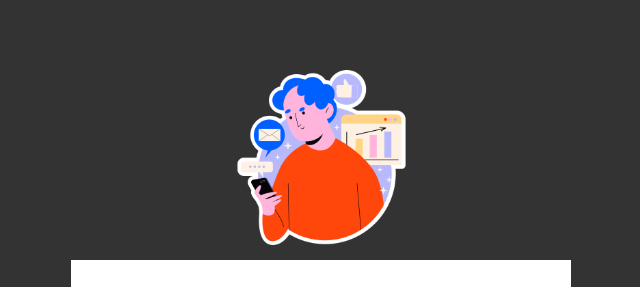
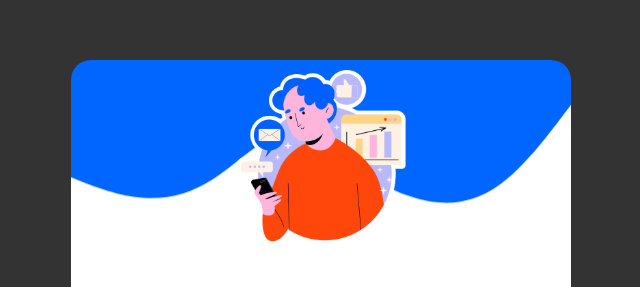
Before and after one commit to lakansantos/Day-30-level-2, a plain HTML site: page index.html in a window 1280 px wide. Shown: the top 287 px of the page, without its empty margins (319-959 px from the left). Drawn offline with Linux system fonts and the light colour scheme.

Commit message:
Update style.css

```diff
--- a/src/css/style.css
+++ b/src/css/style.css
@@ -13,7 +13,7 @@
 .head{
     width: 500px;
     height: 200px;
-    background: url(img/blob.svg) no-repeat center/cover;
+    background: url(/img/blob.svg) no-repeat center/cover;
     border-radius: 20px 20px 0px 0px;
 }
 
```
